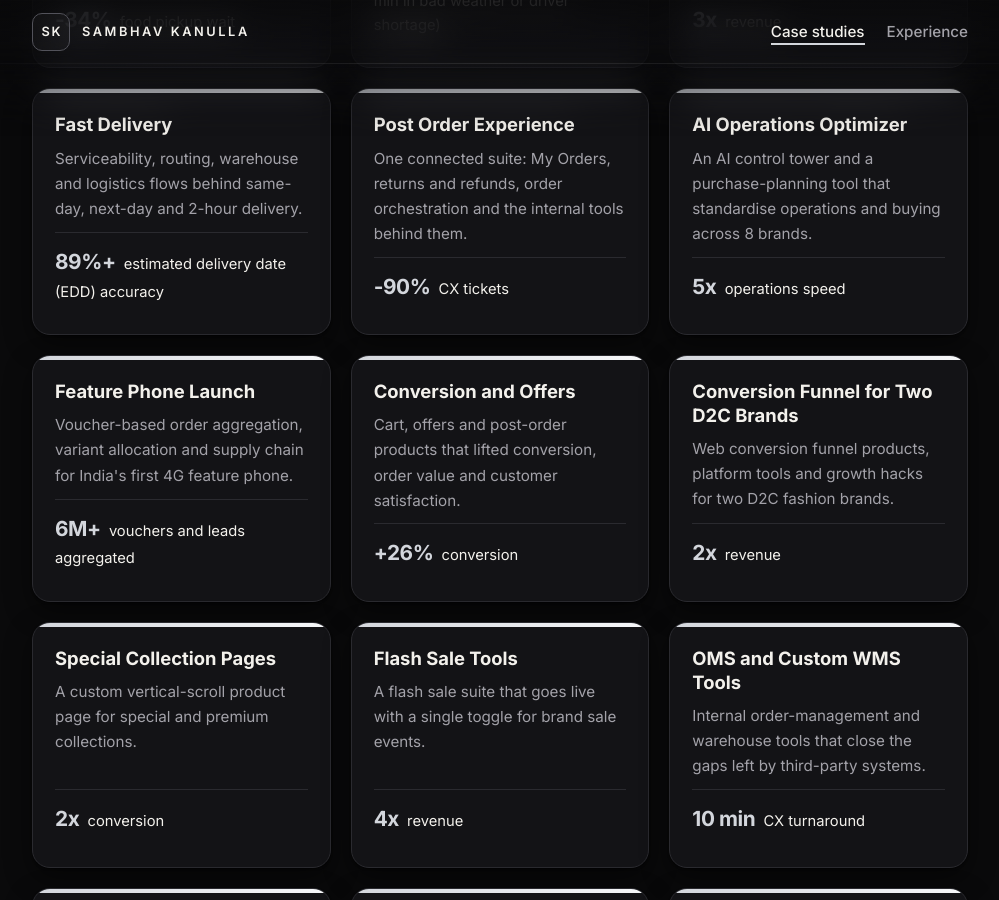
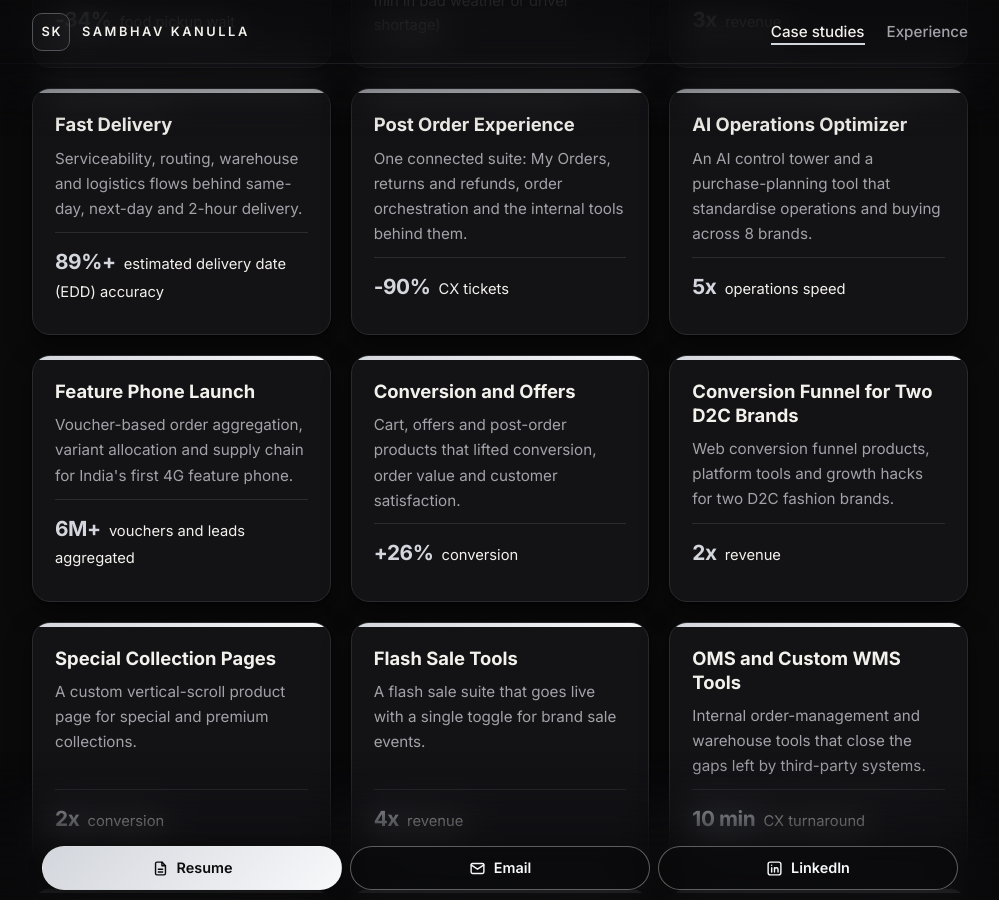
Before and after one commit to sambhavkanulla/sambhavkanulla.github.io, a Jekyll site: the page built from case-studies/index.html, in a window 1280 px wide and 900 px high, scrolled down 505 px. Shown: the whole window, without its empty margins (140-1139 px from the left). Built offline with Jekyll 4.4.1, drawn with Linux system fonts in a browser that asks for light colours.

Commit message:
Contact dock on every page
Co-Authored-By: Claude Sonnet 5.5 <noreply@anthropic.com>
Claude-Session: https://claude.ai/code/session_01PrKmB98M39T9226rhsuyd2

```diff
--- a/_layouts/default.html
+++ b/_layouts/default.html
@@ -24,6 +24,13 @@
     {{ content }}
   </main>
 
+  {% assign p = site.data.profile %}
+  <nav class="dock" aria-label="Contact">
+    {% if p.resume_file != "" %}<a class="btn" href="{{ p.resume_file | relative_url }}"><svg viewBox="0 0 24 24" aria-hidden="true"><path d="M14 3H7a2 2 0 0 0-2 2v14a2 2 0 0 0 2 2h10a2 2 0 0 0 2-2V8z"/><path d="M14 3v5h5"/><path d="M9 13h6M9 17h6"/></svg>Resume</a>{% endif %}
+    <a class="btn btn-ghost" href="mailto:{{ p.email }}"><svg viewBox="0 0 24 24" aria-hidden="true"><rect x="3" y="5" width="18" height="14" rx="2"/><path d="M3 7l9 6 9-6"/></svg>Email</a>
+    <a class="btn btn-ghost" href="{{ p.linkedin }}" target="_blank" rel="noopener"><svg viewBox="0 0 24 24" aria-hidden="true"><rect x="3" y="3" width="18" height="18" rx="3"/><path d="M8 11v6M8 7.5v.01M12 17v-6M12 13.5c0-1.5 1-2.5 2.5-2.5S17 12 17 13.5V17"/></svg>LinkedIn</a>
+  </nav>
+
   <footer class="site-footer">
     <div class="wrap footer-inner">
       <span>&copy; {{ site.time | date: "%Y" }} {{ site.data.profile.name }}</span>
--- a/index.html
+++ b/index.html
@@ -115,9 +115,3 @@ permalink: /
   </ul>
   <p class="area-more"><a href="{{ '/experience/' | relative_url }}">Full experience &rarr;</a></p>
 </section>
-
-<nav class="dock" aria-label="Contact">
-    {% if p.resume_file != "" %}<a class="btn" href="{{ p.resume_file | relative_url }}"><svg viewBox="0 0 24 24" aria-hidden="true"><path d="M14 3H7a2 2 0 0 0-2 2v14a2 2 0 0 0 2 2h10a2 2 0 0 0 2-2V8z"/><path d="M14 3v5h5"/><path d="M9 13h6M9 17h6"/></svg>Resume</a>{% endif %}
-    <a class="btn btn-ghost" href="mailto:{{ p.email }}"><svg viewBox="0 0 24 24" aria-hidden="true"><rect x="3" y="5" width="18" height="14" rx="2"/><path d="M3 7l9 6 9-6"/></svg>Email</a>
-    <a class="btn btn-ghost" href="{{ p.linkedin }}" target="_blank" rel="noopener"><svg viewBox="0 0 24 24" aria-hidden="true"><rect x="3" y="3" width="18" height="18" rx="3"/><path d="M8 11v6M8 7.5v.01M12 17v-6M12 13.5c0-1.5 1-2.5 2.5-2.5S17 12 17 13.5V17"/></svg>LinkedIn</a>
-</nav>
```
Also changed, not shown: other parts of _layouts/default.html (+1 -1 lines).
